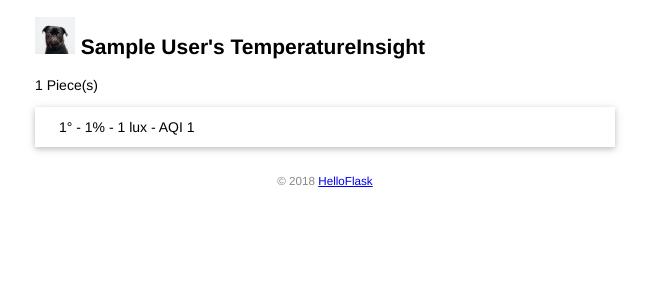
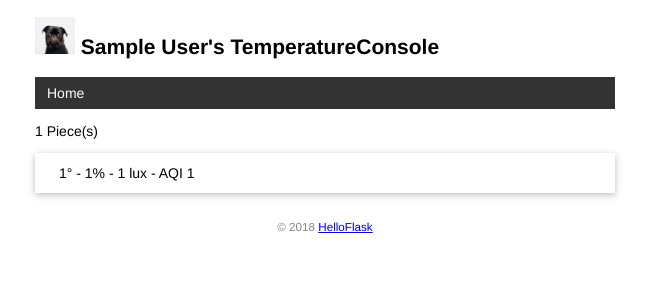
Before and after one commit to Madderate/TempWebServer, a Flask app: page / in a window 1280 px wide. Shown: the top 300 px of the page, without its empty margins (315-964 px from the left). Run offline with Flask 2, Linux system fonts and the light colour scheme; tables that the repository leaves empty hold one stand-in row (values such as "Sample post").

Commit message:
Add base template and error template

```diff
--- a/app.py
+++ b/app.py
@@ -81,6 +81,14 @@ def forge():
 # 处理请求
 @app.route('/')
 def index():
+    environmentQuery = Environment.query.all()
+    return render_template('index.html', environmentQuery=environmentQuery)
+
+@app.errorhandler(404)
+def page_not_found(e):
+    return render_template('404.html'), 404
+
+@app.context_processor
+def inject_user():
     user = User.query.first()
-    environmentQuery = Environment.query.all()
-    return render_template('index.html', user=user, environmentQuery=environmentQuery)
+    return dict(user=user)
--- a/static/style.css
+++ b/static/style.css
@@ -46,3 +46,41 @@ footer {
     margin: 0 auto;
     height: 100px;
 }
+
+nav ul {
+    list-style-type: none;
+    margin: 0;
+    padding: 0;
+    overflow: hidden;
+    background-color: #333;
+}
+
+nav li {
+    float: left;
+}
+
+nav li a {
+    display: block;
+    color: white;
+    text-align: center;
+    padding: 8px 12px;
+    text-decoration: none;
+}
+
+nav li a:hover {
+    background-color: #111;
+}
+
+.float-right {
+    float: right;
+}
+
+.imdb {
+    font-size: 12px;
+    font-weight: bold;
+    color: black;
+    text-decoration: none;
+    background: #F5C518;
+    border-radius: 5px;
+    padding: 3px 5px;
+}
--- /dev/null
+++ b/templates/base.html
@@ -0,0 +1,30 @@
+<!DOCTYPE html>
+<html lang="en">
+
+<head>
+    {% block head %}
+    <meta charset="utf-8">
+    <meta name="viewport" content="width=device-width, initial-scale=1.0">
+    <title>{{ user.name }}'s TemperatureConsole</title>
+    <link rel="icon" href="{{ url_for('static', filename='favicon.ico') }}">
+    <link rel="stylesheet" href="{{ url_for('static', filename='style.css') }}" type="text/css">
+    {% endblock %}
+</head>
+
+<body>
+    <h2>
+        <img alt="Avatar" class="avatar" src="{{ url_for('static', filename='images/avatar.jpg') }}">
+        {{ user.name }}'s TemperatureConsole
+    </h2>
+    <nav>
+        <ul>
+            <li><a href="{{ url_for('index') }}">Home</a></li>
+        </ul>
+    </nav>
+    {% block content %}{% endblock %}
+    <footer>
+        <small>&copy; 2018 <a href="http://helloflask.com/tutorial">HelloFlask</a></small>
+    </footer>
+</body>
+
+</html>
--- a/templates/index.html
+++ b/templates/index.html
@@ -1,18 +1,6 @@
-<!DOCTYPE html>
-<html lang="en">
+{% extends 'base.html' %}
 
-<head>
-    <meta charset="utf-8">
-    <link rel="icon" href="{{ url_for('static', filename='favicon.ico') }}" />
-    <link rel="stylesheet" href="{{ url_for('static', filename='style.css') }}" />
-    <title>{{ user.name }}'s Watchlist</title>
-</head>
-
-<body>
-    <h2>
-        <img alt="Avatar" class="avatar" src="{{ url_for('static', filename='images/avatar.jpg') }}" />
-        {{ user.name }}'s TemperatureInsight
-    </h2>
+{% block content %}
 {# 使用 length 过滤器获取 environmentQuery 变量的长度 #}
 <p>{{ environmentQuery|length }} Piece(s)</p>
 <ul class="movie-list">
@@ -22,9 +10,4 @@
         {{environment.air_quality}}</li> {# 等同于 movie['title'] #}
     {% endfor %} {# 使用 endfor 标签结束 for 语句 #}
 </ul>
-    <footer>
-        <small>&copy; 2018 <a href="http://helloflask.com/tutorial">HelloFlask</a></small>
-    </footer>
-</body>
-
-</html>
+{% endblock %}
```
Also changed, not shown: templates/404.html (+4 -18 lines). Lines whose indentation alone changed are shown as unchanged.
